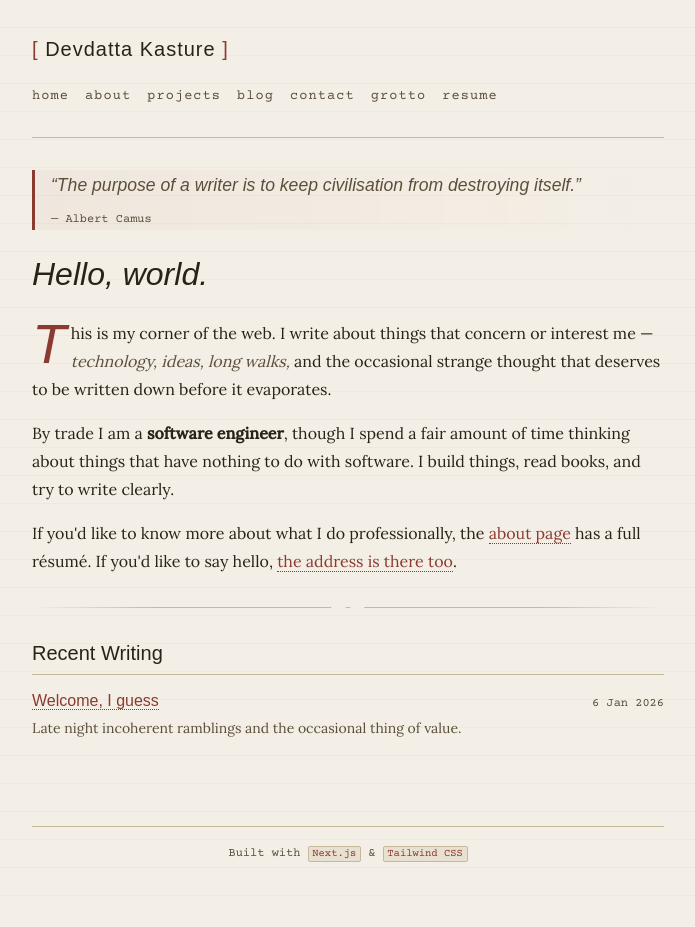
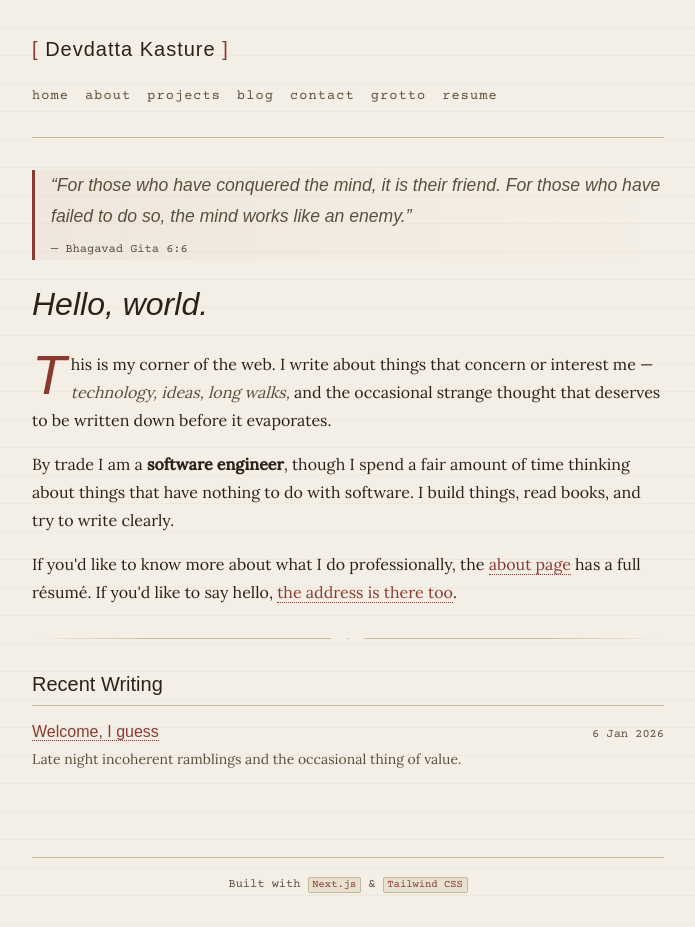
Before and after one commit to TheCrickMaster/Personal_Website, a Next.js app: page / in a window 1280 px wide. Shown: the whole page, without its empty margins (292-987 px from the left). Before the commit the page ends 896 px from the top, so only its background shows below. Built offline with nearby package versions, Linux system fonts and the light colour scheme; a web font is replaced by a local one.

Commit message:
Changed header quote

```diff
--- a/app/page.tsx
+++ b/app/page.tsx
@@ -17,8 +17,8 @@ export default function Home() {
         the accent left border + italic IM Fell English.
       */}
       <blockquote>
-        &ldquo;The purpose of a writer is to keep civilisation from destroying itself.&rdquo;
-        <cite>Albert Camus</cite>
+        &ldquo;For those who have conquered the mind, it is their friend. For those who have failed to do so, the mind works like an enemy.&rdquo;
+        <cite>Bhagavad Gita 6:6</cite>
       </blockquote>
 
       {/*
```
